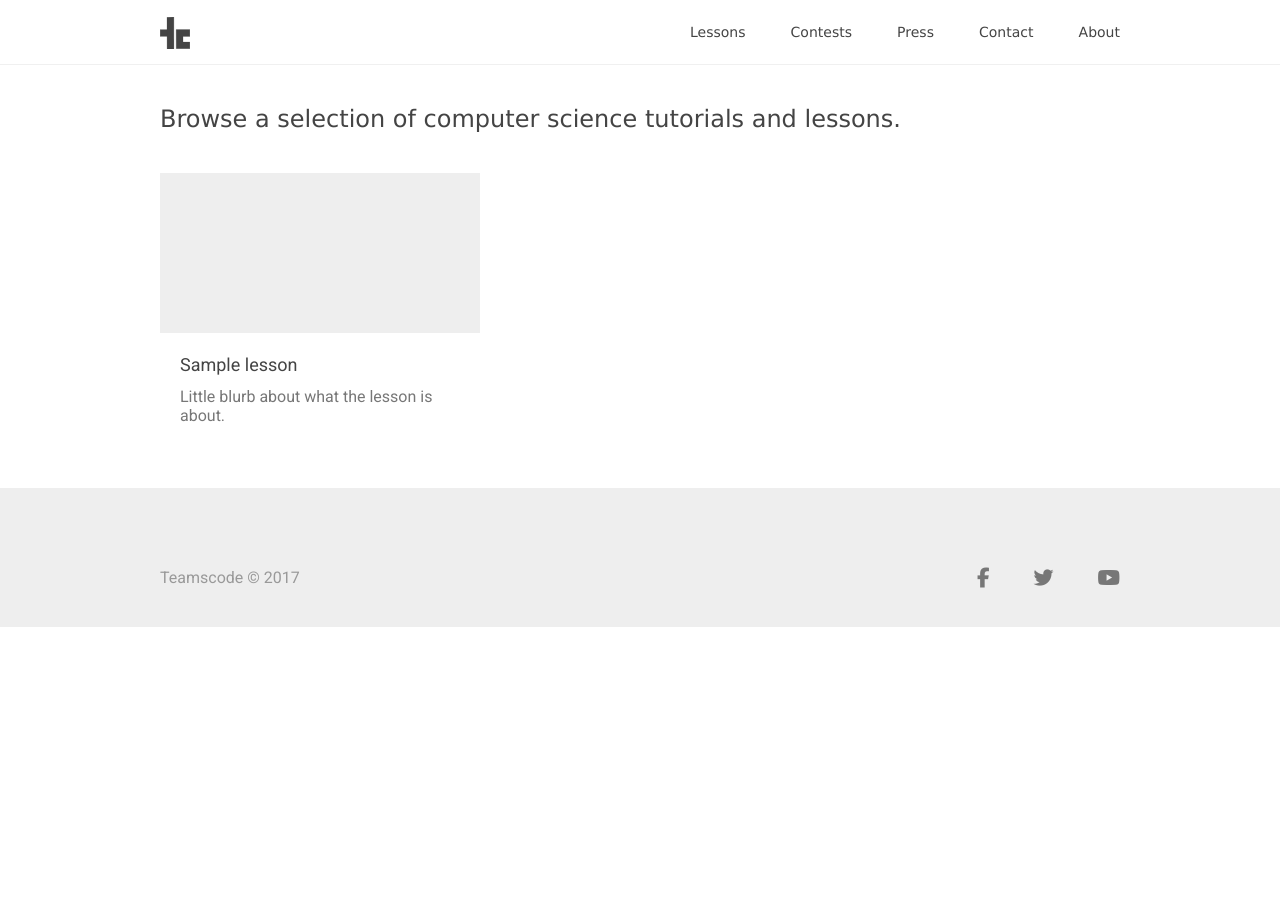
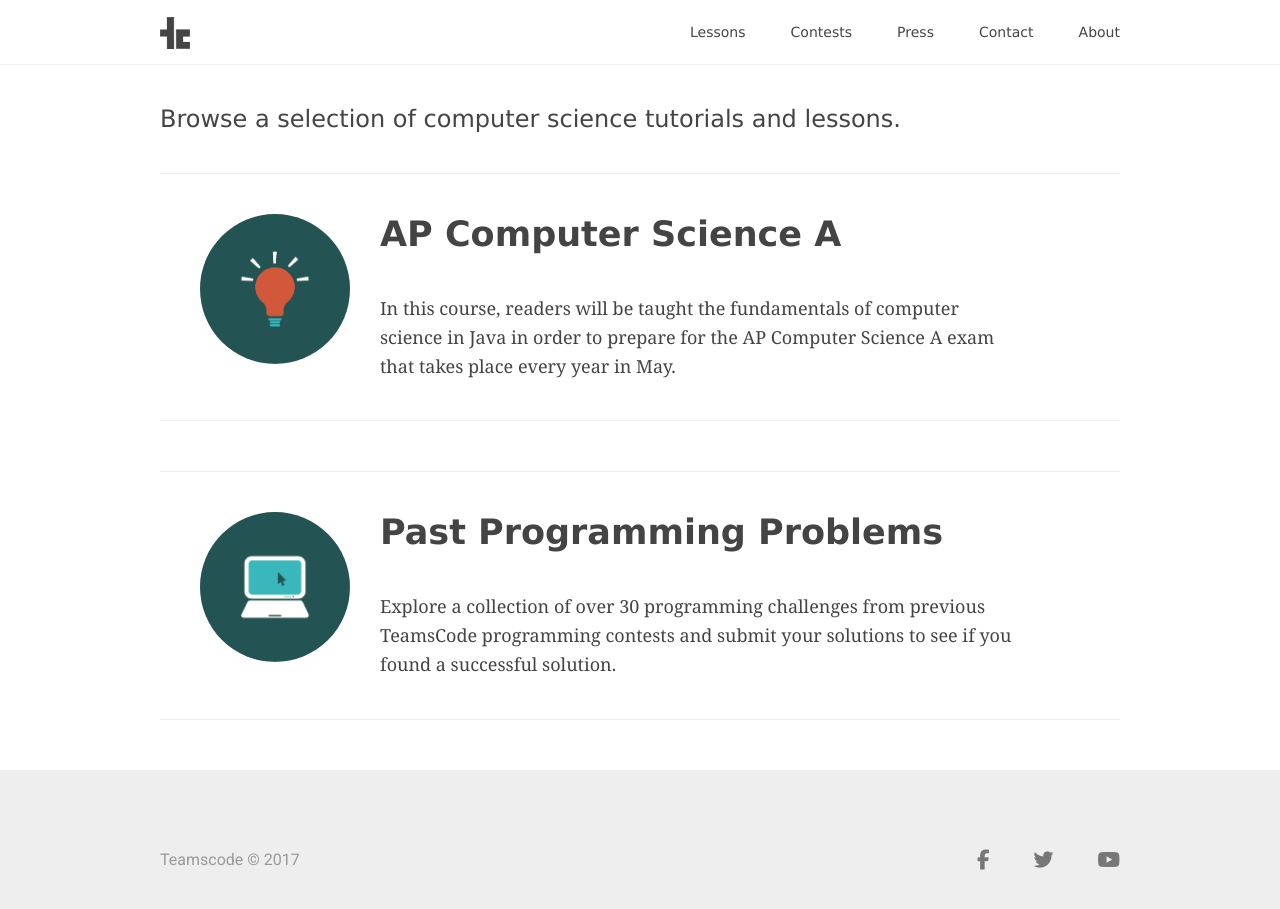
Before and after one commit to teamscode/teamscode.github.io, a Jekyll site: the page built from lessons.html, in a window 1280 px wide. Built offline with Jekyll 4.4.1, drawn with Linux system fonts in a browser that asks for light colours; nearby versions of some CDN libraries.

Commit message:
Redesigned lessons page

```diff
--- a/_sass/pages/_lessons.scss
+++ b/_sass/pages/_lessons.scss
@@ -37,3 +37,50 @@
     }
   }
 }
+
+.group-container {
+  margin-bottom: 50px;
+}
+
+.group-container div:hover{
+  background-color: #f5f5f5;
+}
+
+.lesson-group {
+  background: #ffffff;
+  border-style: solid;
+  border-width: 0px;
+  border-bottom-width: 1px;
+  border-top-width: 1px;
+  border-color: #eeeeee;
+
+  padding: 40px 0;
+
+  .lesson-header {
+    font-family:"Verdana";
+    font-size:35px;
+    font-weight:bold;
+    margin-bottom:40px;
+  }
+
+  .lesson-body {
+    font-family:"Georgia";
+    font-size:18px;
+    line-height:1.6;
+    //margin-bottom: 40px;
+  }
+
+  .lesson-photo {
+
+    img {
+
+      height:150px;
+      width:150px;
+      border-radius:50%;
+      margin-right:30px;
+    }
+
+
+  }
+
+}
--- a/lessons.html
+++ b/lessons.html
@@ -8,7 +8,48 @@ header: Lessons
   <div class="h2">
     Browse a selection of computer science tutorials and lessons.
   </div>
-  <div class="page-content-custom">
+
+<a href="/contests">
+<div class="group-container">
+  <div class="lesson-group graphic">
+    <div class="widget-max-width">
+      <div class="row" style="margin-left:-60px;">
+        <div class="lesson-photo">
+          <img style="float:left" src="/assets/contest_images/index_hackathons_bootcamps.png" />
+        </div>
+        <div>
+          <div class="lesson-header"">AP Computer Science A</div>
+          <div class="lesson-body">
+            In this course, readers will be taught the fundamentals of computer science in Java in order to prepare for the AP Computer Science A exam that takes place every year in May.
+          </div>
+        </div>
+      </div>
+    </div>
+  </div>
+</div>
+</a>
+
+<a href="/contests">
+<div class="group-container">
+  <div class="lesson-group graphic">
+    <div class="widget-max-width">
+      <div class="row" style="margin-left:-60px;">
+        <div class="lesson-photo">
+          <img style="float:left" src="/assets/contest_images/index_lessons.png" />
+        </div>
+        <div>
+          <div class="lesson-header"">Past Programming Problems</div>
+          <div class="lesson-body">
+            Explore a collection of over 30 programming challenges from previous TeamsCode programming contests and submit your solutions to see if you found a successful solution.
+          </div>
+        </div>
+      </div>
+    </div>
+  </div>
+</div>
+</a>
+
+  <!--<div class="page-content-custom">
     {% if site.data.lessons == false %}
     <div class="lessons-section-list-empty">
       No lessons, check back again later!
@@ -21,5 +62,5 @@ header: Lessons
         desc=lesson.desc
         link=lesson.link %}
     {% endfor %}
-  </div>
+  </div>-->
 </div>
```
Also changed, not shown: index.html (+8 -8 lines).
